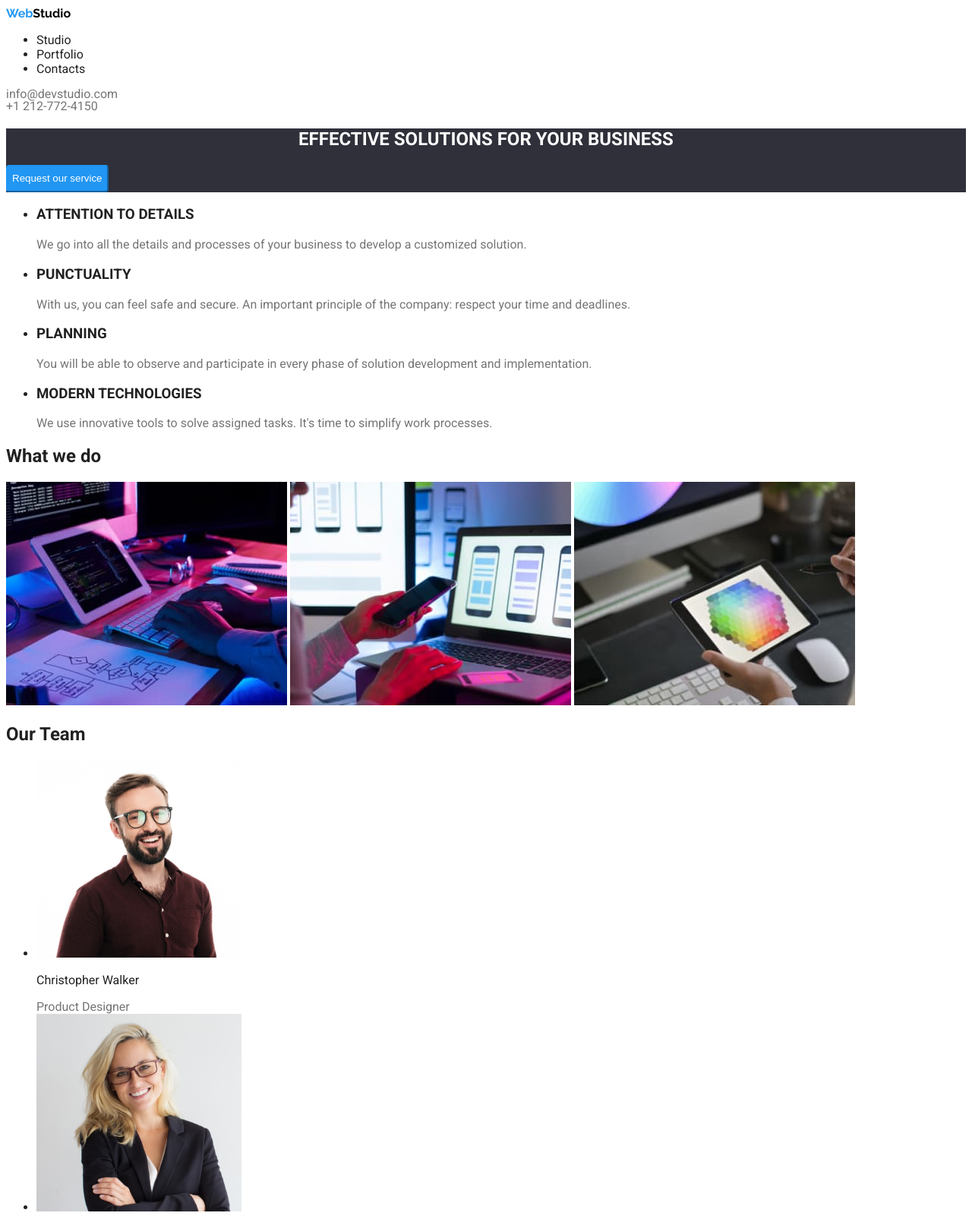
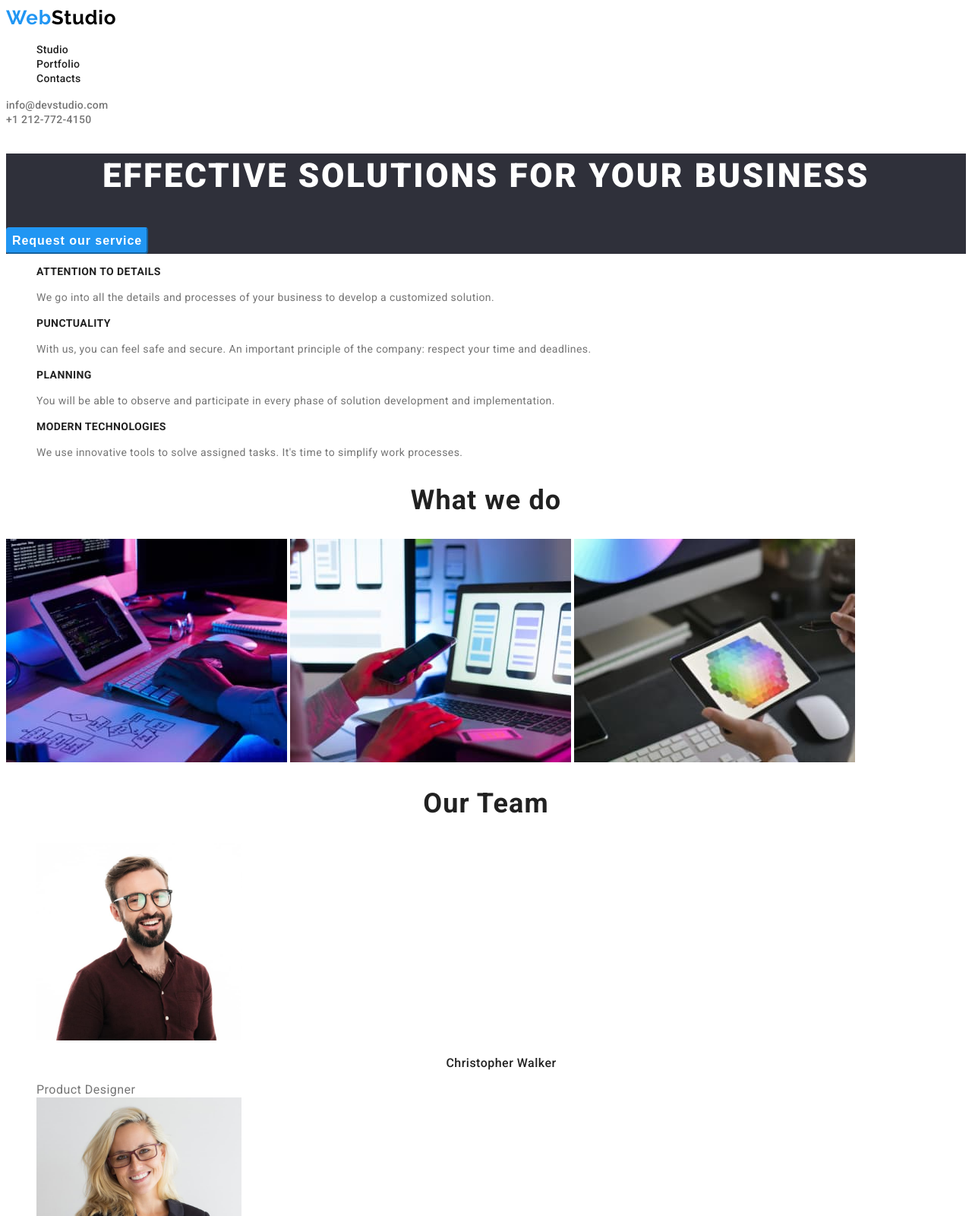
Before and after one commit to raynn07/goit-markup-hw-02, a plain HTML site: page index.html in a window 1280 px wide. Shown: the top 1600 px of the page at 76% size. Drawn offline with Linux system fonts and the light colour scheme.

Commit message:
HW Updated some stuff

```diff
--- a/css/styles.css
+++ b/css/styles.css
@@ -10,12 +10,25 @@
 
 /* HEADER */
 .main-header .main-navigation address a{
+    font-family: "Roboto";
+    font-size: 14px;
+    font-weight: 500;
+    line-height: 1.14 ;
+    letter-spacing: 0.02em;
+    text-align: left;
     color: var(--light-gray);
+    font-style: normal;
 }
 
 .main-header div{
     font-family: "Raleway", sans-serif;
     color: rgba(0, 0, 0, 1);
+    font-size: 26px;
+    font-weight: 700;
+    line-height: 1.19;
+    letter-spacing: 0.03em;
+    text-align: left;
+
 }
 
 .main-header div span{
@@ -25,20 +38,25 @@
 .main-header a{
     text-decoration: none;
     color: var(--not-selected);
+    font-size: 14px;
+    font-weight: 500;
+    line-height: 1.14;
+    letter-spacing: 0.02em;
+    text-align: left;
+
 }
 
-.main-header address {
-    font-style: normal;
-    color: var(--light-gray);
-    line-height: 16.41px;
+.main-header .main-navigation a:active{
+    color: var(--selected);
 }
 
-.main-header ul a:hover{
-    color: var(--selected);
-}
 /* END HEADER */
 
 /* MAIN */
+
+ul{
+    list-style-type: none;
+}
 
 .buttons-port{
     border-radius: 4px;
@@ -46,7 +64,12 @@
     color: var(--not-selected) ;
     border-color: var(--button-color-unselected);
     font-style: inherit;
-    line-height: 26px;
+    font-size: 16px;
+    font-weight: 500;
+    line-height: 1.62;
+    letter-spacing: 0.03em;
+    text-align: center;
+
 }
 
 .buttons-port:hover,
@@ -62,24 +85,49 @@
     color: var(--white-text) ;
     border-color: var(--selected);
     font-style: inherit;
-    line-height: 30px;
-}
+    font-size: 16px;
+    font-weight: 700;
+    line-height: 1.85;
+    letter-spacing: 0.06em;
+    text-align: center;
+    cursor: pointer;
 
-.buttons-main:hover,
-.buttons-main:focus{
-    border-radius: 4px;
-    background-color: var(--button-color-unselected);
-    color: var(--not-selected) ;
-    border-color: var(--button-color-unselected);
 }
 
 .web-studio-main{
     background-color:var(--main-background);
+
 }
 
 h1{
+    color: var(--white-text);
+    font-family: "Roboto";
+    font-size: 44px;
+    font-weight: 900;
+    line-height: 1.36;
+    letter-spacing: 0.06em;
     text-align: center;
-    color: var(--white-text);
+
+}
+
+h2{
+    font-family: Roboto;
+    font-size: 36px;
+    font-weight: 700;
+    line-height: 1.16;
+    letter-spacing: 0.03em;
+    text-align: center;
+
+}
+
+h3{
+    font-family: Roboto;
+    font-size: 14px;
+    font-weight: 700;
+    line-height: 1.14;
+    letter-spacing: 0.03em;
+    text-align: left;
+
 }
 
 .main-font{
@@ -87,11 +135,49 @@ h1{
     color: var(--not-selected);
 }
 
+
 .main-paragraph p{
     color: var(--light-gray);
+    font-family: Roboto;
+    font-size: 14px;
+    font-weight: 400;
+    line-height: 1.71;
+    letter-spacing: 0.03em;
+    text-align: left;
+
 }
 
-.photo-cards span{
+.photo-cards-main span{
+    color: var(--light-gray);
+    font-size: 16px;
+    font-weight: 400;
+    line-height: 1.18;
+    letter-spacing: 0.03em;
+    text-align: center;
+}
+
+.photo-cards-main p{
+    font-size: 16px;
+    font-weight: 500;
+    line-height: 19px;
+    letter-spacing: 0.03em;
+    text-align: center;
+
+}
+
+.photo-cards-port p{
+    font-size: 18px;
+    font-weight: 700;
+    line-height: 2;
+    letter-spacing: 0.06em;
+    text-align: left;
+}
+.photo-cards-port span{
+    font-size: 16px;
+    font-weight: 400;
+    line-height: 1.87;
+    letter-spacing: 0.03em;
+    text-align: left;
     color: var(--light-gray);
 }
 
@@ -104,8 +190,13 @@ h1{
 }
 
 .main-footer div{
-    font-family: "Raleway", sans-serif;
-    color: var(--white-text);
+    font-family: "Raleway" , sans-serif;
+    font-size: 26px;
+    font-weight: 700;
+    line-height: 1.19;
+    letter-spacing: 0.03em;
+    text-align: left;
+
 }
 .main-footer div span{
     color: var(--selected);
@@ -117,11 +208,24 @@ h1{
 }
 
 .main-footer address a{
+    font-family: "Roboto";
+    font-size: 14px;
+    font-weight: 500;
+    line-height: 1.14;
+    letter-spacing: 0.02em;
+    text-align: left;
     color: var(--footer-light-gray);
     font-style: normal;
 }
 
-.main-footer span{
+.main-footer address span{
+    font-family: "Roboto";
+    font-size: 14px;
+    font-weight: 500;
+    line-height: 1.14;
+    letter-spacing: 0.02em;
+    text-align: left;
+    color: var(--white-text);
     font-style: normal;
 }
 
--- a/index.html
+++ b/index.html
@@ -10,6 +10,7 @@
       rel="stylesheet"
     />
   </head>
+
   <body class="main-font">
     <header class="main-header">
       <a href="./index.html">
@@ -72,7 +73,7 @@
         <img src="./images/img2.jpg" alt="Layout" width="370" />
         <img src="./images/img3.jpg" alt="Design" width="370" />
       </section>
-      <section class="photo-cards">
+      <section class="photo-cards-main">
         <h2>Our Team</h2>
         <ul>
           <li>
@@ -103,7 +104,6 @@
         <div><span>Web</span>Studio</div>
       </a>
       <address>
-        <br>
         <span>695 Park Ave, NY 10065, USA</span><br />
         <a href="mailto:info@devstudio.com">info@devstudio.com</a> <br />
         <a href="tel:+1 212-772-4150">+1 212-772-4150</a>
```
Also changed, not shown: portfolio.html (+1 -1 lines).
